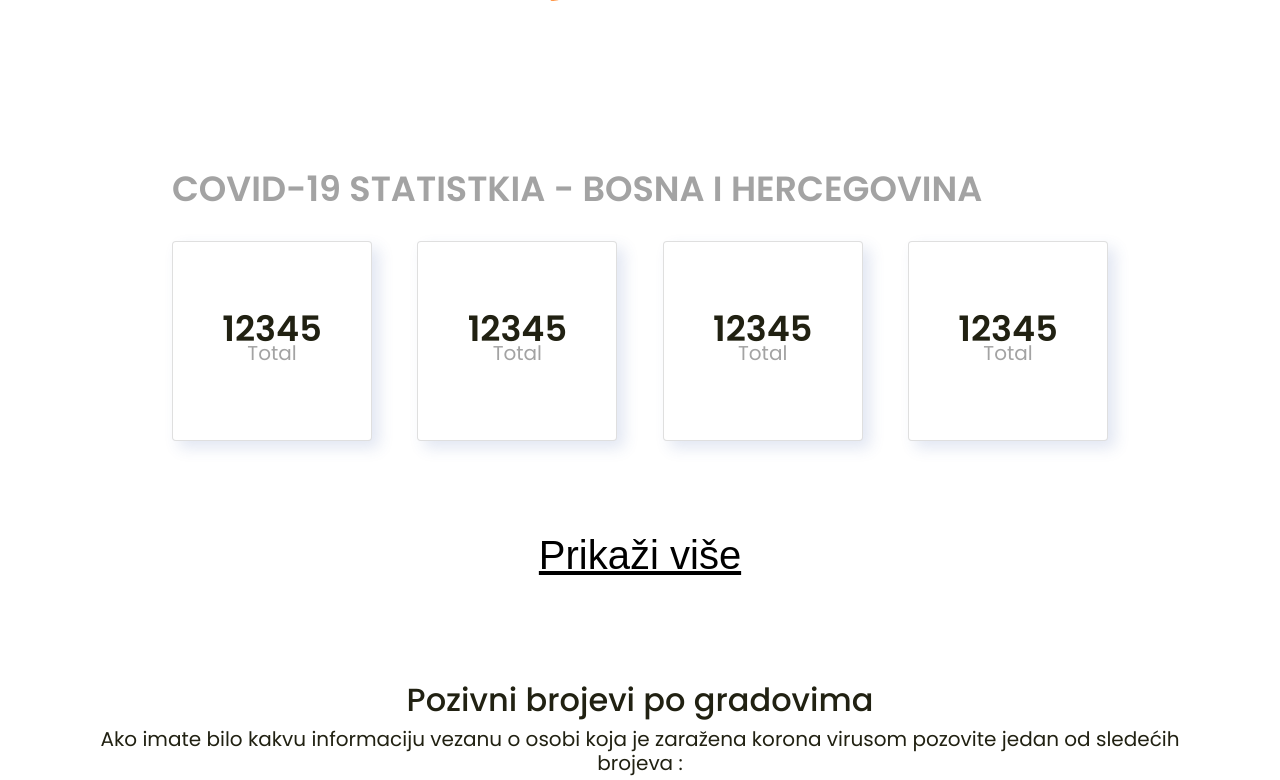
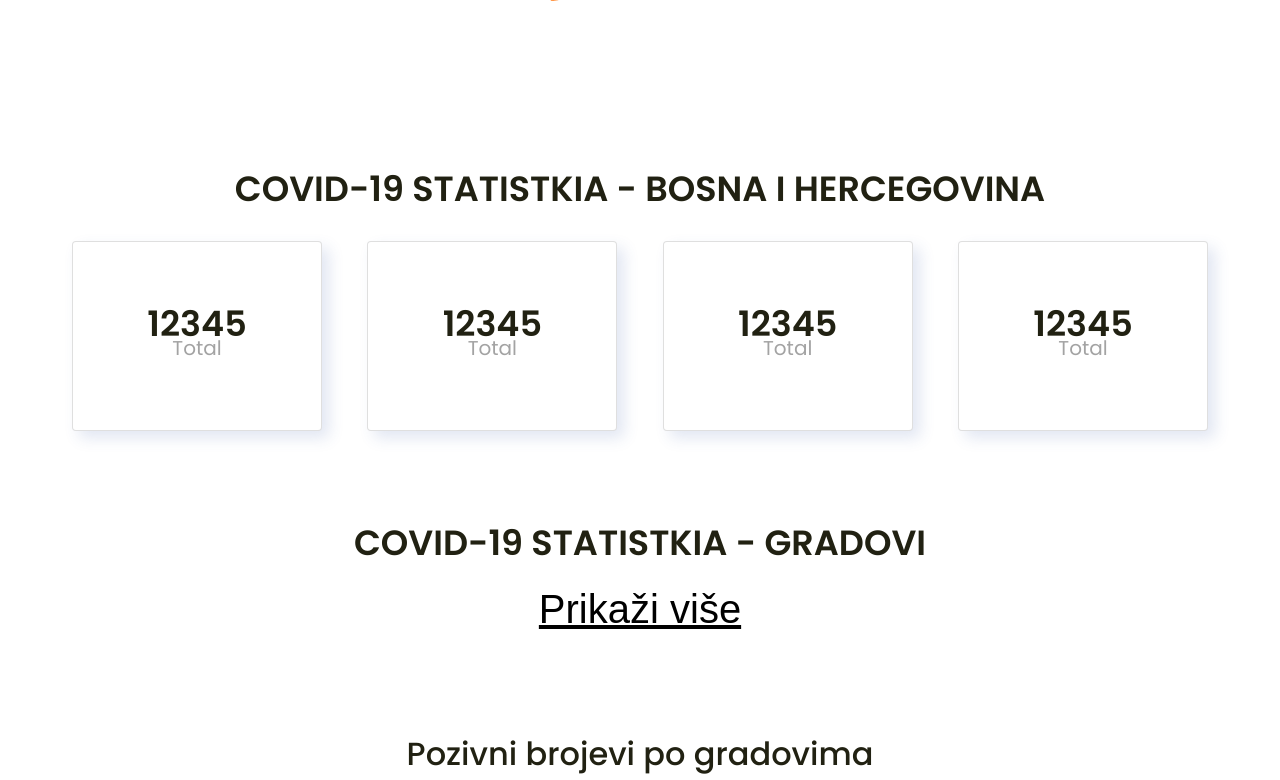
Before and after one commit to devAbu/bih-corona, a PHP site: page / in a window 1280 px wide. Shown: the part 660-1440 px from the top of the page. Run offline with PHP 8.4, Linux system fonts and the light colour scheme; data that the repository does not hold is empty.

Commit message:
suopper prelose

```diff
--- a/assets/css/style.css
+++ b/assets/css/style.css
@@ -409,13 +409,13 @@ body {
   margin: 20px;
   font-weight: 600;
   font-size: 35px;
-  color: #a3a3a3;
   text-transform: uppercase;
+  text-align: center;
 }
 
 .card {
-  width: 200px;
-  height: 200px;
+  width: 250px;
+  height: 190px;
   display: inline-block;
   margin: 20px;
   text-align: center;
--- a/assets/js/api.js
+++ b/assets/js/api.js
@@ -1,39 +1,3 @@
-setInterval(function(){fetch('https://thevirustracker.com/free-api?countryTotal=BA')
-  .then((response) => {
-    return response.json();
-  })
-  .then((data) => {
-
-  document.getElementById('title-n').innerText = "COVID-19 Statistika - Bosna i Hercegovina";
-
-
-  document.getElementById('total').innerHTML = `<div class="stats">
-      <div class="number">${data.countrydata[0]}</div>
-      <div class="factor">Zaraženih</div>
-    </div>`;
-
-  document.getElementById('recover').innerHTML = `<div class="stats">
-      <div class="number">${data.countrydata[0].total_cases}</div>
-      <div class="factor">Recovered</div>
-    </div>`;
-
-  document.getElementById('sick').innerHTML = `<div class="stats">
-      <div class="number">${data.countrydata[0].total_recovered}</div>
-      <div class="factor">Sick</div>
-    </div>`;
-
-  document.getElementById('dead').innerHTML = `<div class="stats">
-      <div class="number">${data.countrydata[0].total_deaths}</div>
-      <div class="factor">Deaths</div>
-    </div>`;
-
-    console.log(data.countrydata[0])
-    console.log(data.countrydata[0].total_cases)
-    console.log(data.countrydata[0].total_recovered)
-    console.log(data.countrydata[0].total_deaths)
-
-  });}, 120000);
-
 fetch('https://thevirustracker.com/free-api?countryTotal=BA')
   .then((response) => {
     return response.json();
@@ -44,22 +8,22 @@ fetch('https://thevirustracker.com/free-api?countryTotal=BA')
 
   document.getElementById('total').innerHTML = `<div class="stats">
       <div class="number">${data.countrydata[0].total_cases}</div>
-      <div class="factor">Zaraženih</div>
+      <div class="factor text-secondary pt-2">Zaraženih</div>
     </div>`;
 
   document.getElementById('recover').innerHTML = `<div class="stats">
       <div class="number">${data.countrydata[0].total_recovered}</div>
-      <div class="factor">Recovered</div>
+      <div class="factor text-success pt-2">Oporavljenih</div>
     </div>`;
 
   document.getElementById('sick').innerHTML = `<div class="stats">
       <div class="number">${data.countrydata[0].total_active_cases}</div>
-      <div class="factor">Sick</div>
+      <div class="factor text-dark pt-2">Bolesnih</div>
     </div>`;
 
   document.getElementById('dead').innerHTML = `<div class="stats">
       <div class="number">${data.countrydata[0].total_deaths}</div>
-      <div class="factor">Deaths</div>
+      <div class="factor text-danger pt-2">Mrtvih</div>
     </div>`;
   });
 
--- a/index.php
+++ b/index.php
@@ -139,6 +139,7 @@
     <section id="numbers pt-5">
         <div class="container-fluid d-flex justify-content-center">
             <div class="row">
+                <div class="col-lg-12 col-md-12 col-sm-12 col-xs-12">
                     <div class="header">
                         <div id="title-n" class="title-n">COVID-19 Statistkia - Bosna i Hercegovina</div>
                         <div id="total" class="card">
@@ -168,6 +169,7 @@
                     </div>
                 </div>
             </div>
+        </div>
     </section>
     <!-- END NUMBERS -->
 
@@ -175,6 +177,7 @@
     <section id="city">
         <div class="box">
             <div class="container-fluid">
+            <div class="title-n">COVID-19 Statistkia - Gradovi</div>
                 <div class="row">
                     <?php
 
```
Lines whose indentation alone changed are shown as unchanged.
